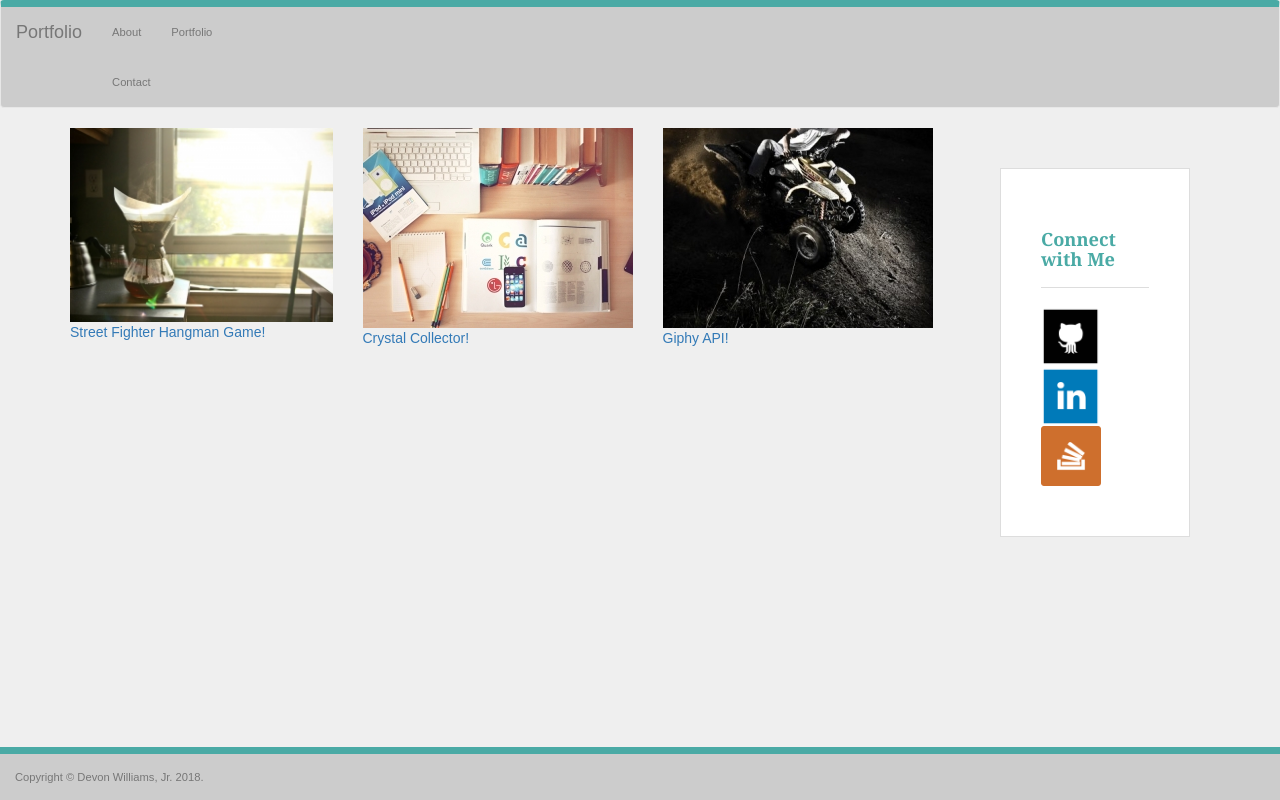
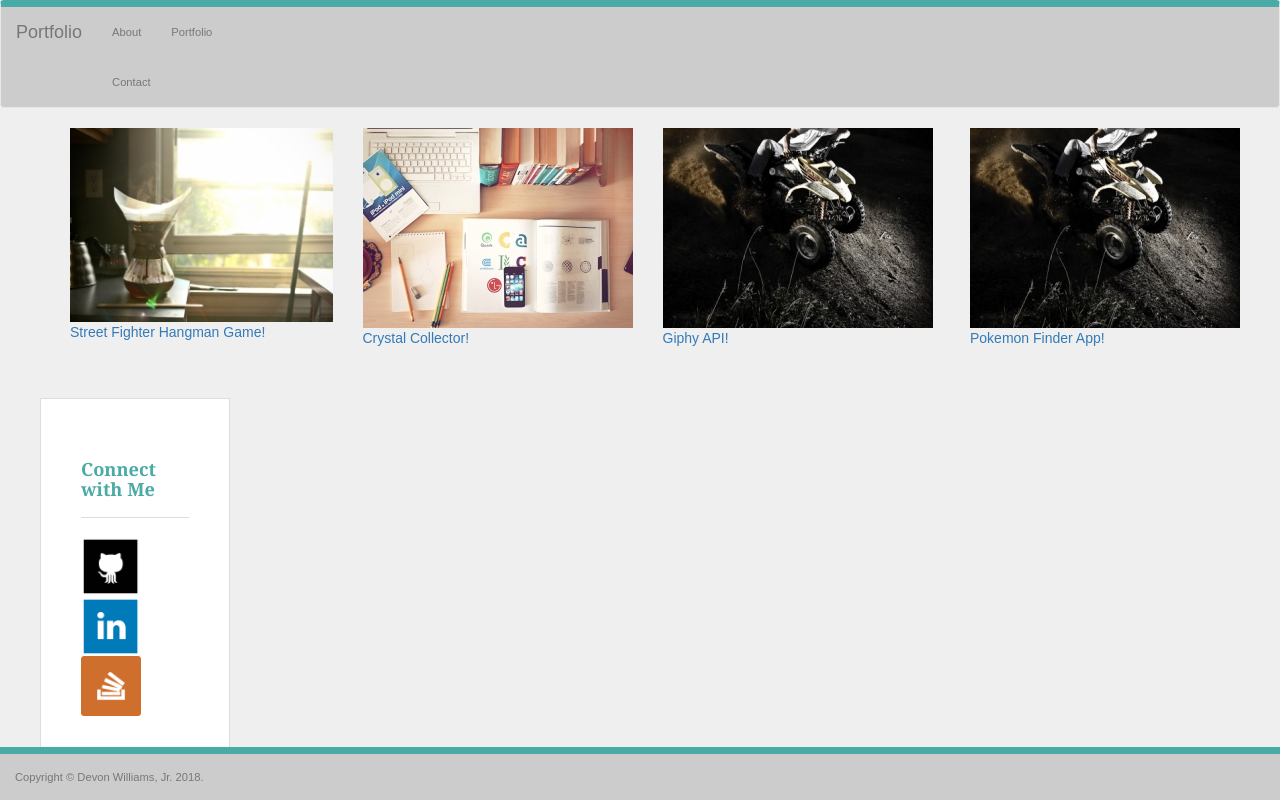
Before and after one commit to Dvnwllms/Bootstrap-Portfolio, a plain HTML site: page portfolio.html in a window 1280 px wide. Drawn offline with nearby package versions, Linux system fonts and the light colour scheme.

Commit message:
pkmnAppAdded

```diff
--- a/portfolio.html
+++ b/portfolio.html
@@ -43,6 +43,12 @@
             </div>
 
             <div class="row">
+                <div class= "col-md-3 col-sm-12 col-xs-12">
+                    <img src="images/atv.jpg" alt="Pokemon Finder Image" class= "img responsive">
+                    <p><a href=" https://pkmn-finder.herokuapp.com/">Pokemon Finder App!</a></p>
+                </div>
+
+            <div class="row">
                     <div class="col-md-3 col-sm-12 col-xs-12">
                         <div class="sidebar"> <!-- Box for the stuff on the right -->
                             <h2 class="sidebar-title">Connect with Me</h2>
```
